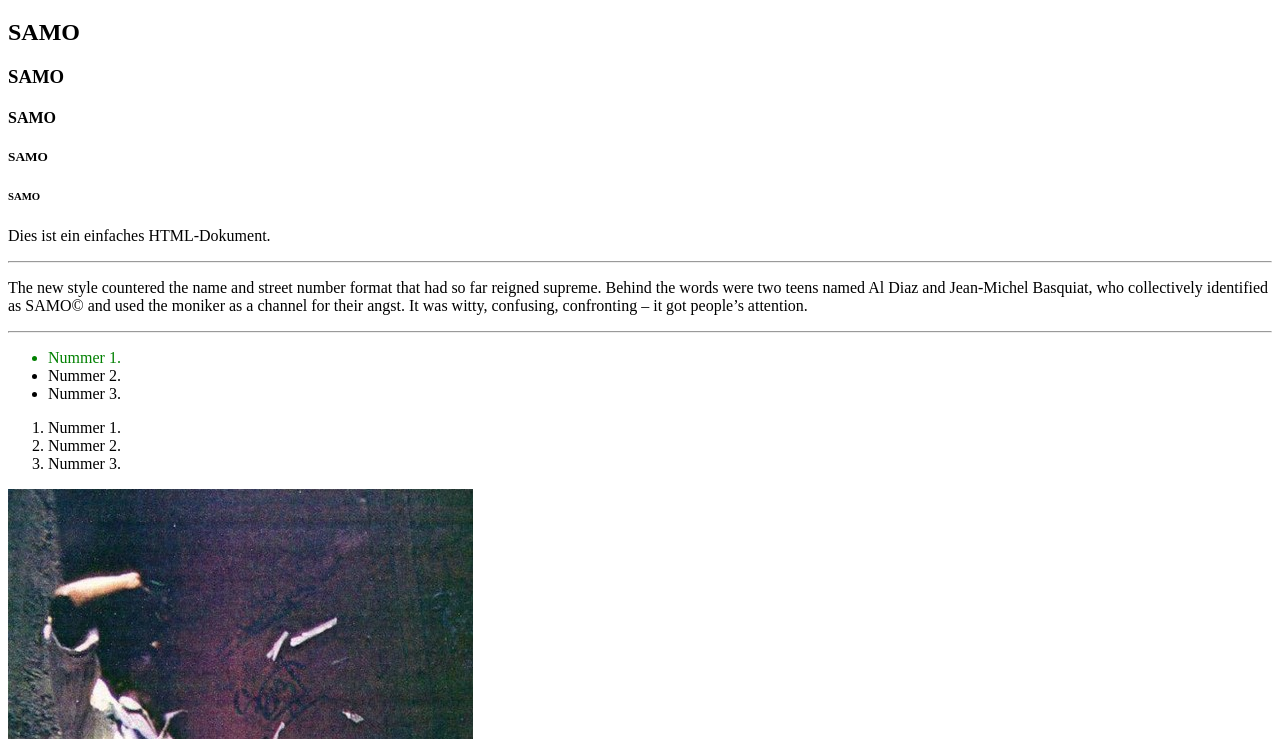
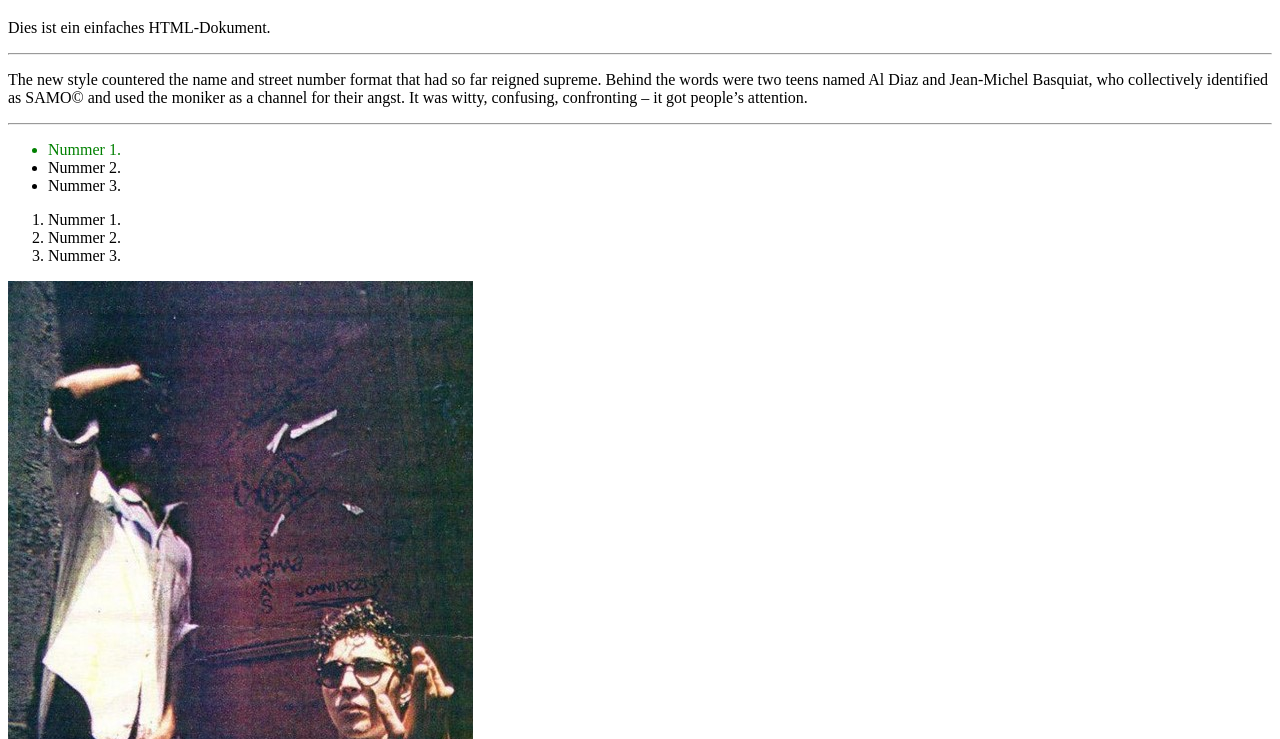
Before and after one commit to same-old/website, a plain HTML site: page index.html in a window 1280 px wide. Shown: the part 61-800 px from the top of the page. Drawn offline with Linux system fonts and the light colour scheme.

Commit message:
branch test 3

```diff
--- a/index.html
+++ b/index.html
@@ -7,11 +7,7 @@
 </head>
 <body>
     <h1>SAMO</h1>
-    <h2>SAMO</h2>
-    <h3>SAMO</h3>
-    <h4>SAMO</h4>
-    <h5>SAMO</h5>
-    <h6>SAMO</h6>
+
     <p>Dies ist ein einfaches HTML-Dokument.</p>
     <hr>
     <p>The new style countered the name and street number format that had so far reigned supreme. Behind the words were two teens named Al Diaz and Jean-Michel Basquiat, who collectively identified as SAMO© and used the moniker as a channel for their angst. It was witty, confusing, confronting – it got people’s attention.</p>
```
